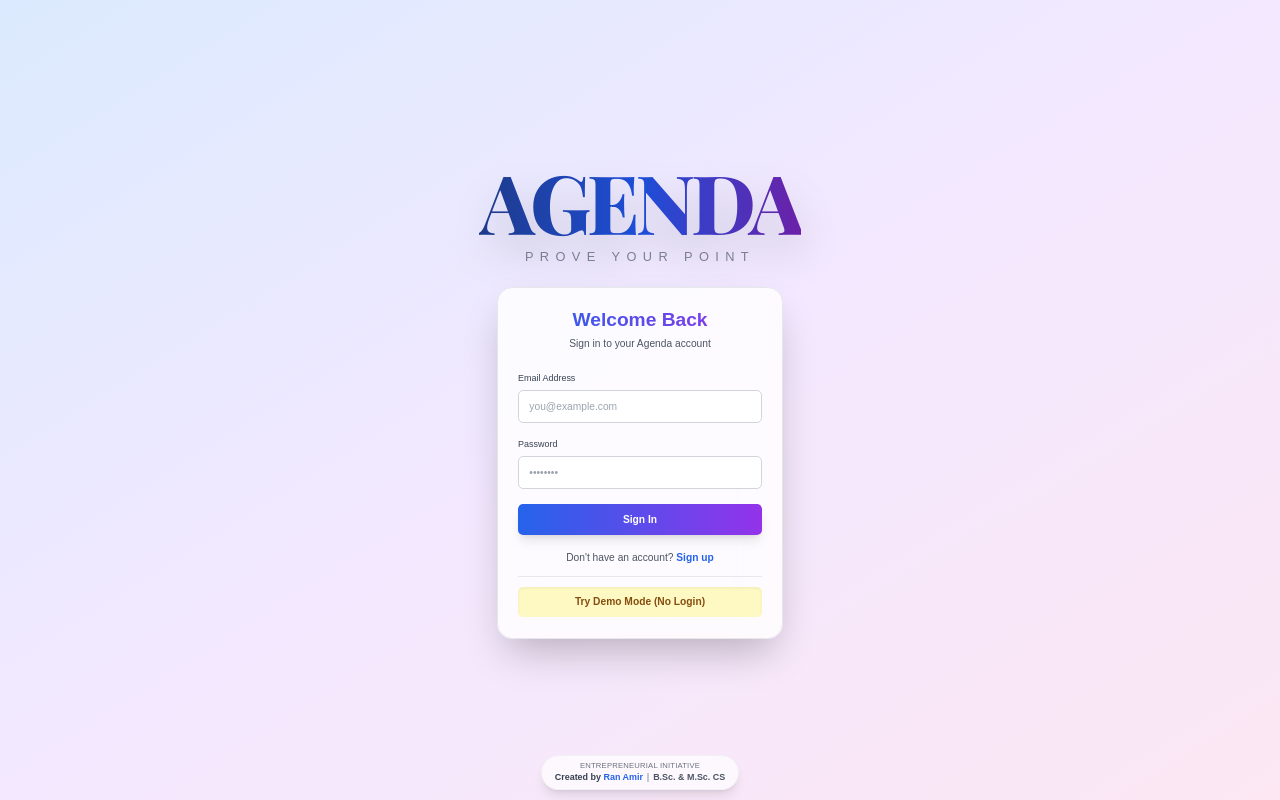
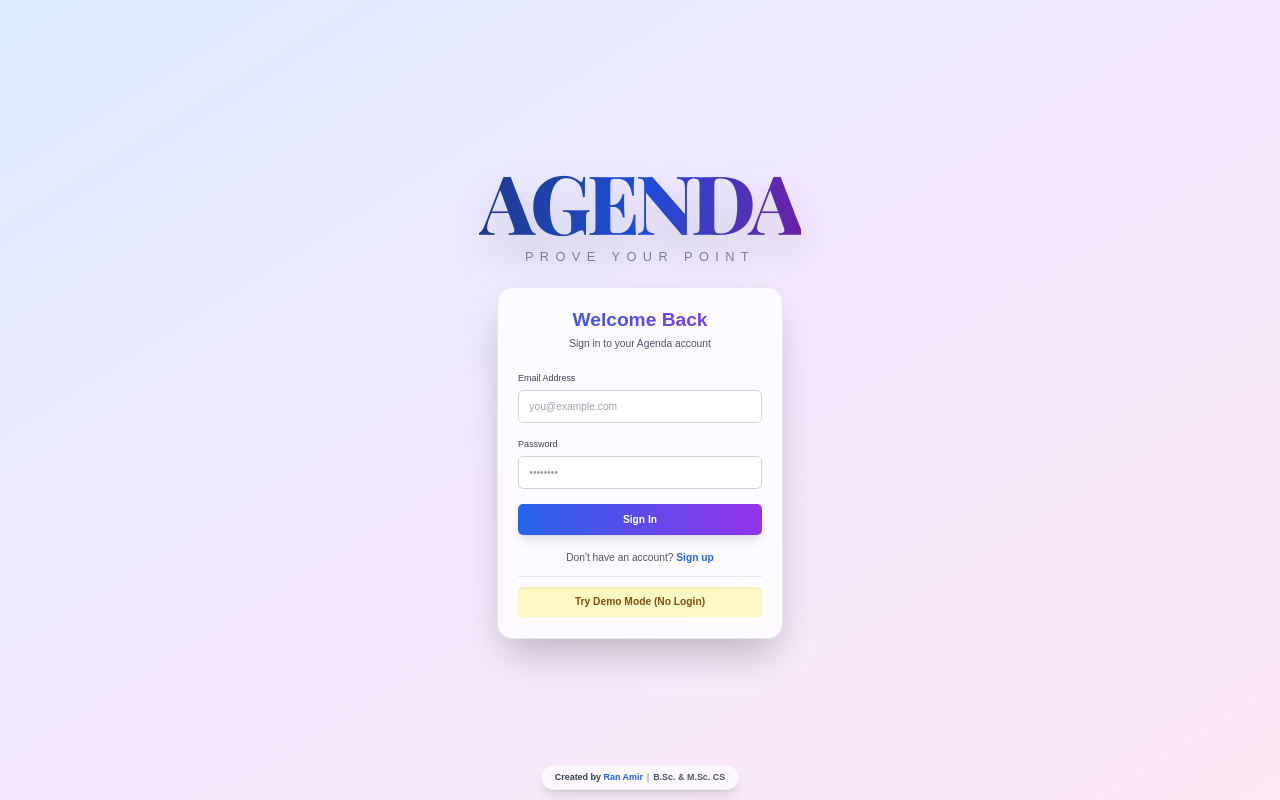
Before and after one commit to RanA-ReichmanUni/Agenda, a React (Vite) app in the folder frontend/: page /login in a window 1280 px wide. Built offline with nearby package versions, Linux system fonts and the light colour scheme.

Commit message:
Updated Bottom badge text

```diff
--- a/frontend/src/components/FooterBadge.tsx
+++ b/frontend/src/components/FooterBadge.tsx
@@ -5,9 +5,7 @@ const FooterBadge = () => {
     <div className="fixed bottom-4 left-0 w-full flex justify-center z-40 animate-fade-in pointer-events-none">
       <div className="bg-white/70 backdrop-blur-md border border-gray-200/50 shadow-lg rounded-full px-5 py-2 flex items-center gap-2 pointer-events-auto transition-all hover:bg-white/90 hover:scale-105 hover:shadow-xl">
         <div className="flex flex-col items-center">
-            <span className="text-[10px] sm:text-xs font-medium text-gray-500 tracking-wide uppercase">
-                Entrepreneurial Initiative
-            </span>
+
             <span className="text-xs sm:text-sm font-semibold text-gray-700">
                 Created by <span className="text-blue-600">Ran Amir</span>
                 <span className="mx-1.5 text-gray-400">|</span>
```
